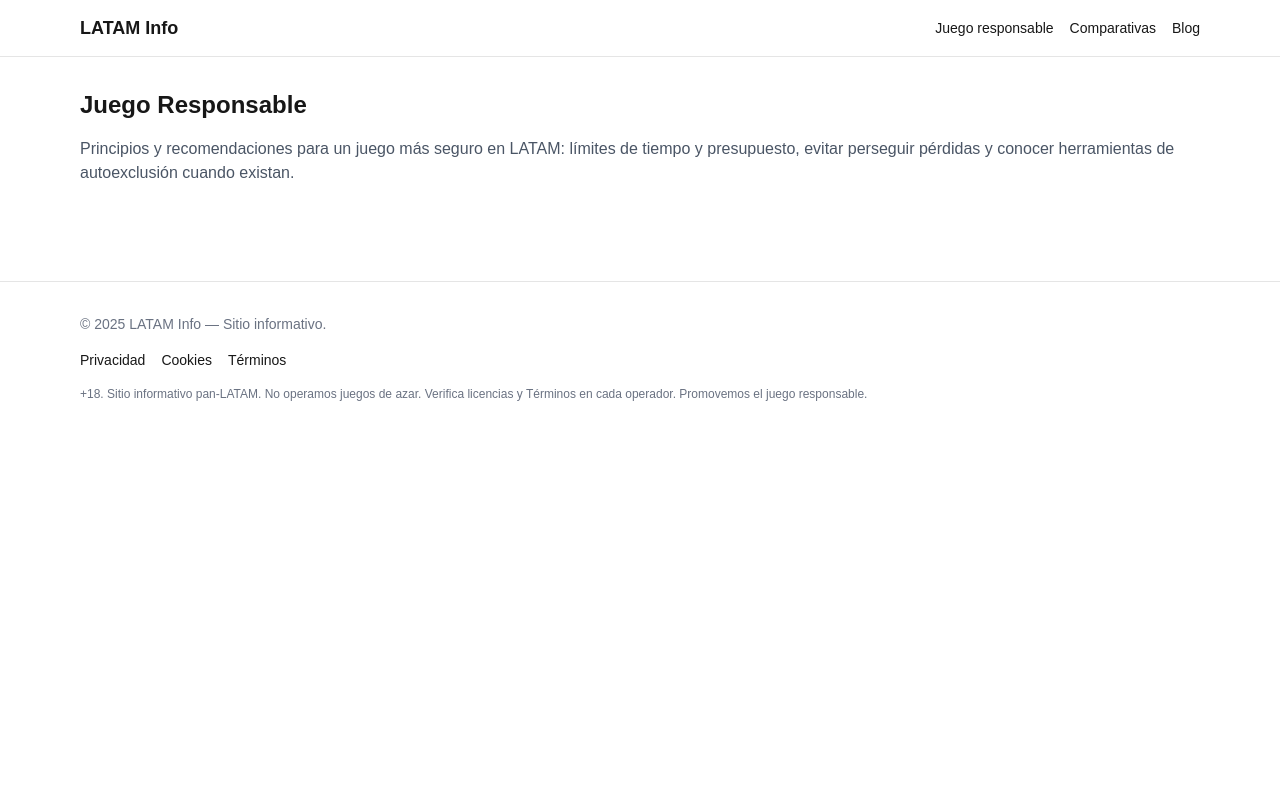
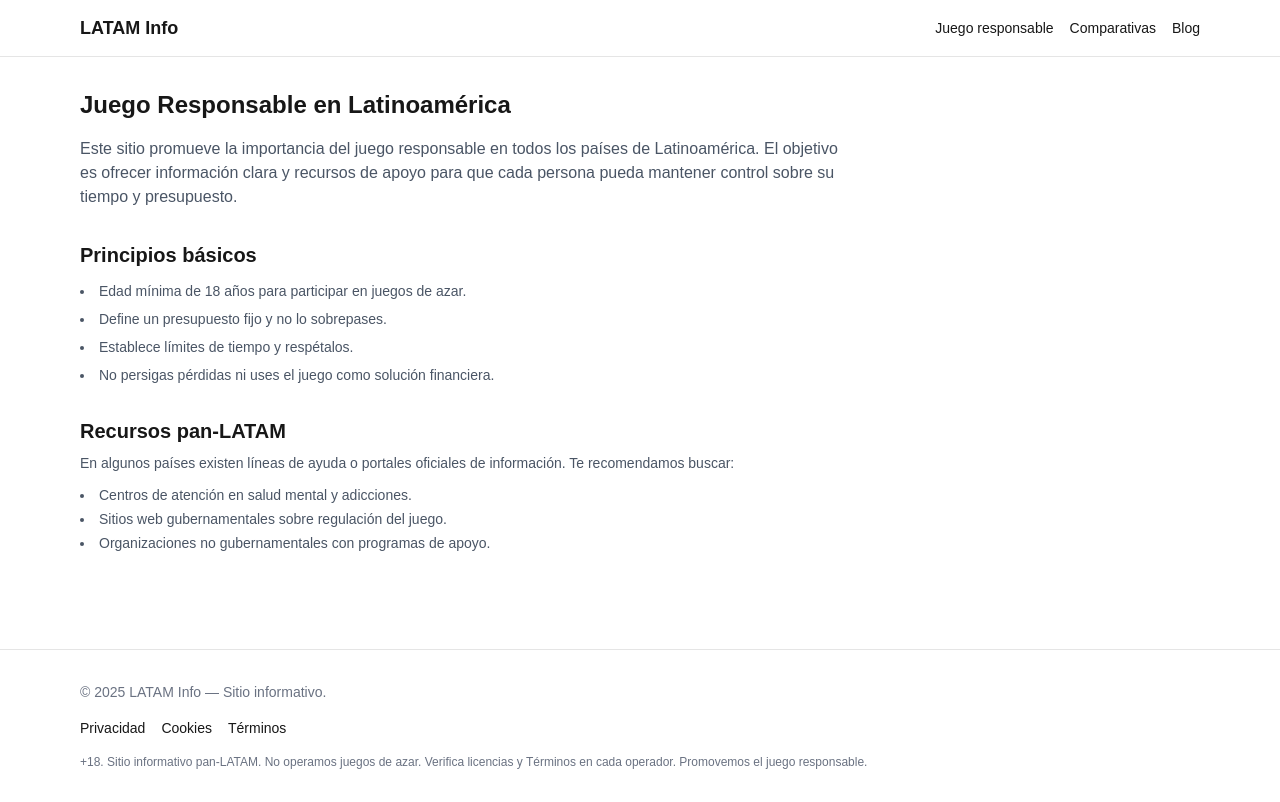
Before and after one commit to Edu2610/front_project_compa, a Next.js app: page /juego-responsable in a window 1280 px wide. Built offline with nearby package versions, Linux system fonts and the light colour scheme.

Commit message:
feat: contenido para Juego Responsable LATAM y Chile + tabla de comparativa de operadores (placeholder)

```diff
--- a/src/app/(marketing)/comparativas/operadores/page.js
+++ b/src/app/(marketing)/comparativas/operadores/page.js
@@ -1,3 +1,5 @@
+import OperatorsTable from "@/components/OperatorsTable";
+
 export const metadata = { title: "Comparativa de Operadores | LATAM Info" };
 
 export default function Page() {
@@ -5,9 +7,13 @@ export default function Page() {
     <main>
       <h1 className="text-2xl font-semibold">Comparativa de Operadores</h1>
       <p className="mt-4 text-gray-600 dark:text-gray-300">
-        Próximamente: aquí se mostrará una tabla con operadores, licencias,
-        métodos de pago y políticas de juego responsable.
+        Aquí se mostrará una tabla con operadores licenciados, bonos y métodos
+        de pago. Por ahora es un ejemplo vacío.
       </p>
+
+      <div className="mt-6">
+        <OperatorsTable data={[]} />
+      </div>
     </main>
   );
 }
--- a/src/app/(marketing)/juego-responsable/page.js
+++ b/src/app/(marketing)/juego-responsable/page.js
@@ -1,57 +1,34 @@
-import Script from "next/script";
-
-export const metadata = { title: "Juego Responsable | LATAM Info" };
+export const metadata = { title: "Juego Responsable LATAM | LATAM Info" };
 
 export default function Page() {
-  const faq = {
-    "@context": "https://schema.org",
-    "@type": "FAQPage",
-    "mainEntity": [
-      {
-        "@type": "Question",
-        "name": "¿El RTP garantiza ganancias?",
-        "acceptedAnswer": {
-          "@type": "Answer",
-          "text":
-            "No. El RTP es un promedio a largo plazo; en sesiones cortas la varianza puede producir resultados alejados del promedio."
-        }
-      },
-      {
-        "@type": "Question",
-        "name": "¿Qué significa alta volatilidad?",
-        "acceptedAnswer": {
-          "@type": "Answer",
-          "text":
-            "Resultados menos frecuentes pero potencialmente mayores; requiere gestionar expectativas y límites personales."
-        }
-      },
-      {
-        "@type": "Question",
-        "name": "¿Operan juegos en este sitio?",
-        "acceptedAnswer": {
-          "@type": "Answer",
-          "text":
-            "No. Este es un portal informativo. Enlazamos a recursos y, más adelante, a comparativas objetivas de operadores."
-        }
-      }
-    ]
-  };
-
   return (
     <main>
-      <h1 className="text-2xl font-semibold">Juego Responsable</h1>
-      <p className="mt-4 text-gray-600 dark:text-gray-300">
-        Principios y recomendaciones para un juego más seguro en LATAM:
-        límites de tiempo y presupuesto, evitar perseguir pérdidas y conocer
-        herramientas de autoexclusión cuando existan.
+      <h1 className="text-2xl font-semibold">Juego Responsable en Latinoamérica</h1>
+      <p className="mt-4 text-gray-600 dark:text-gray-300 max-w-3xl">
+        Este sitio promueve la importancia del juego responsable en todos los
+        países de Latinoamérica. El objetivo es ofrecer información clara y
+        recursos de apoyo para que cada persona pueda mantener control sobre su
+        tiempo y presupuesto.
       </p>
 
-      {/* JSON-LD FAQ */}
-      <Script
-        id="faq-juego-responsable"
-        type="application/ld+json"
-        dangerouslySetInnerHTML={{ __html: JSON.stringify(faq) }}
-      />
+      <h2 className="mt-8 text-xl font-semibold">Principios básicos</h2>
+      <ul className="mt-3 list-disc list-inside text-sm text-gray-600 dark:text-gray-300 space-y-2">
+        <li>Edad mínima de 18 años para participar en juegos de azar.</li>
+        <li>Define un presupuesto fijo y no lo sobrepases.</li>
+        <li>Establece límites de tiempo y respétalos.</li>
+        <li>No persigas pérdidas ni uses el juego como solución financiera.</li>
+      </ul>
+
+      <h2 className="mt-8 text-xl font-semibold">Recursos pan-LATAM</h2>
+      <p className="mt-2 text-sm text-gray-600 dark:text-gray-300">
+        En algunos países existen líneas de ayuda o portales oficiales de
+        información. Te recomendamos buscar:
+      </p>
+      <ul className="mt-3 list-disc list-inside text-sm text-gray-600 dark:text-gray-300 space-y-1">
+        <li>Centros de atención en salud mental y adicciones.</li>
+        <li>Sitios web gubernamentales sobre regulación del juego.</li>
+        <li>Organizaciones no gubernamentales con programas de apoyo.</li>
+      </ul>
     </main>
   );
 }
--- a/src/app/(marketing)/pais/chile/page.js
+++ b/src/app/(marketing)/pais/chile/page.js
@@ -3,11 +3,36 @@ export const metadata = { title: "Juego Responsable en Chile | LATAM Info" };
 export default function Page() {
   return (
     <main>
-      <h1 className="text-2xl font-semibold">Chile — Juego Responsable</h1>
-      <ul className="mt-4 list-disc list-inside text-sm">
-        <li>Edad mínima: 18+</li>
-        <li>Verifica siempre licencias y Términos del operador</li>
-        <li>Define límites de tiempo y presupuesto</li>
+      <h1 className="text-2xl font-semibold">Juego Responsable en Chile</h1>
+      <p className="mt-4 text-gray-600 dark:text-gray-300 max-w-3xl">
+        En Chile, la actividad de casinos físicos está regulada por la
+        Superintendencia de Casinos de Juego (SCJ). Actualmente el marco legal
+        para plataformas online se encuentra en discusión legislativa.
+      </p>
+
+      <h2 className="mt-8 text-xl font-semibold">Recomendaciones</h2>
+      <ul className="mt-3 list-disc list-inside text-sm text-gray-600 dark:text-gray-300 space-y-2">
+        <li>Edad mínima legal: 18 años.</li>
+        <li>Verifica licencias y permisos en sitios oficiales de la SCJ.</li>
+        <li>Usa límites de tiempo y presupuesto para mantener control.</li>
+        <li>Si el juego genera problemas, busca apoyo profesional.</li>
+      </ul>
+
+      <h2 className="mt-8 text-xl font-semibold">Recursos de ayuda</h2>
+      <ul className="mt-3 list-disc list-inside text-sm text-gray-600 dark:text-gray-300 space-y-1">
+        <li>
+          <a
+            href="https://www.scj.cl"
+            target="_blank"
+            rel="noopener noreferrer"
+            className="underline"
+          >
+            Superintendencia de Casinos de Juego (SCJ)
+          </a>
+        </li>
+        <li>
+          Líneas de atención en salud mental del Ministerio de Salud (fono 600 360 7777).
+        </li>
       </ul>
     </main>
   );
--- /dev/null
+++ b/src/components/OperatorsTable.jsx
@@ -0,0 +1,36 @@
+export default function OperatorsTable({ data = [] }) {
+  return (
+    <div className="overflow-x-auto rounded-lg border border-black/10 dark:border-white/10">
+      <table className="min-w-full text-sm">
+        <thead className="bg-gray-100 dark:bg-gray-800">
+          <tr>
+            <th className="px-4 py-2 text-left">Operador</th>
+            <th className="px-4 py-2 text-left">Licencia</th>
+            <th className="px-4 py-2 text-left">Bono</th>
+            <th className="px-4 py-2 text-left">Métodos de pago</th>
+          </tr>
+        </thead>
+        <tbody>
+          {data.length === 0 && (
+            <tr>
+              <td
+                colSpan={4}
+                className="px-4 py-6 text-center text-gray-500 dark:text-gray-400"
+              >
+                Aún no hay operadores registrados.
+              </td>
+            </tr>
+          )}
+          {data.map((op) => (
+            <tr key={op.name} className="border-t border-black/5 dark:border-white/5">
+              <td className="px-4 py-2">{op.name}</td>
+              <td className="px-4 py-2">{op.license}</td>
+              <td className="px-4 py-2">{op.bonus}</td>
+              <td className="px-4 py-2">{op.payments}</td>
+            </tr>
+          ))}
+        </tbody>
+      </table>
+    </div>
+  );
+}
```
